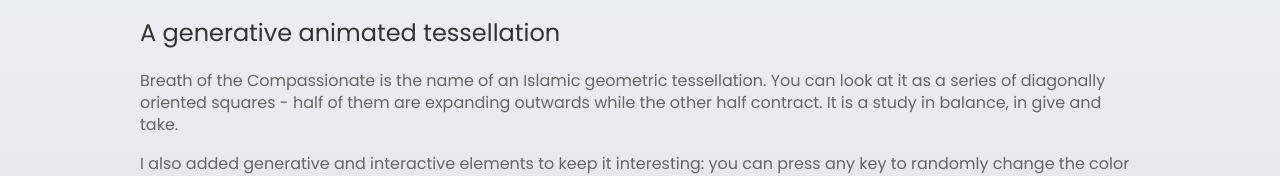
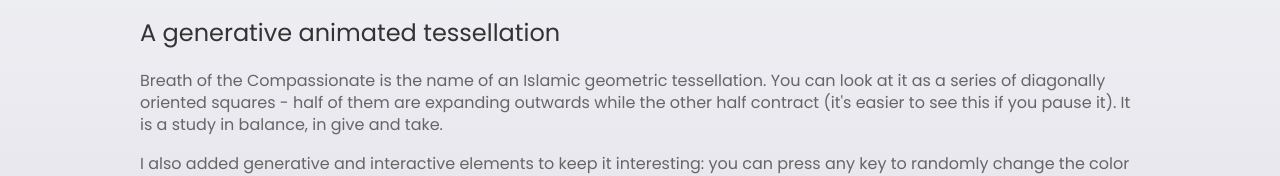
Before and after one commit to katie-adamsky/katie-adamsky.github.io, a React (Create React App) app in the folder site/: page /projects/1 in a window 1280 px wide. Shown: the part 271-447 px from the top of the page. Built offline with nearby package versions, Linux system fonts and the light colour scheme.

Commit message:
adjust Faces container size

```diff
--- a/site/src/pages/projects/breath/Breath.js
+++ b/site/src/pages/projects/breath/Breath.js
@@ -29,7 +29,7 @@ const Breath = new Project(
     <p>
       Breath of the Compassionate is the name of an Islamic geometric tessellation.
       You can look at it as a series of diagonally oriented squares - half of them are
-      expanding outwards while the other half contract. It is a study in balance, in give and take.
+      expanding outwards while the other half contract (it's easier to see this if you pause it). It is a study in balance, in give and take.
     </p>
     <p>
       I also added generative and interactive elements to keep it interesting: you can press any key to
--- a/site/src/pages/projects/faces/sketch.js
+++ b/site/src/pages/projects/faces/sketch.js
@@ -230,10 +230,10 @@ function get_point_with_perlin_noise(p5, xCoord, yCoord, noiseFactor) {
   let faces = [];
 
   function setup(p5) {
-    p5.createCanvas(1200, 400);
+    p5.createCanvas(1000, 400);
     p5.colorMode(p5.HSB);
 
-    let centerX = 200, centerY = 200;
+    let centerX = 130, centerY = 200;
     for (let i=0; i<4; i++) {
       faces[i] = new Face(p5, centerX, centerY);
       centerX += 250;
```
Also changed, not shown: 5 other files (tests, documents, lock files or other folders).
